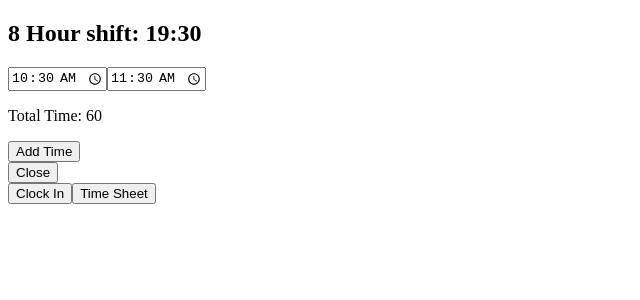
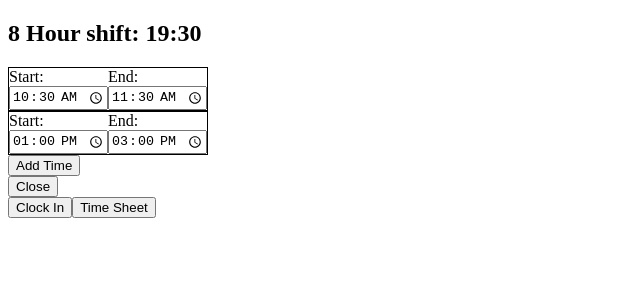
Before and after one commit to clockwerkz/clockTracker, a React (Create React App) app in the folder client/: page / in a window 1280 px wide. Both pictures are taken after a click on the button "Edit Times". Shown: the top 300 px of the page, without its empty margins (0-640 px from the left). Built offline with nearby package versions, Linux system fonts and the light colour scheme.

Commit message:
blocked-in time sheet/time entry styles

```diff
--- a/client/src/App.js
+++ b/client/src/App.js
@@ -5,7 +5,7 @@ import { calculateClockOutTime } from './utility/timeFunctions';
 
 function App() {
   const [clockedIn, setClockedIn] = useState(false);
-  const [ timeBank, setTimeBank ] = useState([{start: "10:30", end: "11:30"}]);
+  const [ timeBank, setTimeBank ] = useState([{start: "10:30", end: "11:30"}, {start: "13:00", end:"15:00"}]);
   const [ totalMinutes, setTotalMinutes ] = useState(480);
 
   const [inEditMode, setInEditMode ] = useState(false);
@@ -22,7 +22,7 @@ function App() {
     <div className="App">
       <h2>8 Hour shift: {calculateClockOutTime(timeBank[0].end, totalMinutes)}</h2>
       {inEditMode ?
-        (<TimeSheet timeBank={timeBank} editTime={editTimeBlock} />)
+        (<TimeSheet timeBank={timeBank} editTimeBlock={editTimeBlock} />)
           :
         ("")
       }
--- a/client/src/components/TimeEntry.js
+++ b/client/src/components/TimeEntry.js
@@ -1,27 +1,34 @@
 import React, { useState } from 'react';
 import { calculateTimeBlock } from '../utility/timeFunctions';
+import '../css/timeEntry.css';
 
-const TimeBank = ({ start, end, idx, editTime }) => {
+const TimeBank = ({ start, end, idx, editTimeBlock  }) => {
     const [ startTime, setStartTime ] = useState(start);
     const [ endTime, setEndTime ] = useState(end);
 
-    const updateStart = (e) => {
+    const updateStartTime = (e) => {
         if (!e.target.value) return;
         setStartTime(e.target.value);
-        editTime(startTime, endTime, idx);
+        editTimeBlock(startTime, endTime, idx);
     }
 
-    const updateEnd = (e) => {
+    const updateEndTime = (e) => {
         if (!e.target.value) return;
         setEndTime(e.target.value);
-        editTime(startTime, endTime, idx);
+        editTimeBlock(startTime, endTime, idx);
     }
 
     return (
-        <div>
-            <input type="time" value={startTime} onChange={updateStart} />
-            <input type="time" value={endTime} onChange={updateEnd}/>
-            <p>Total Time: {calculateTimeBlock(startTime, endTime)}</p>
+        <div className="time-entry">
+            <div className="time-entry__row">
+                <label for="time-entry__start">Start:</label>
+                <input type="time" className="time-entry__start" value={startTime} onChange={updateStartTime} />
+            </div>
+            <div className="time-entry__row">
+                <label for="time-entry__end">End:</label>
+                <input type="time" className="time-entry__end" value={endTime} onChange={updateEndTime}/>
+            </div>
+            <button className="btn btn--add-entry" onClick={()=>{}}>-</button>
         </div>
     )
 }
--- a/client/src/components/TimeSheet.js
+++ b/client/src/components/TimeSheet.js
@@ -1,4 +1,7 @@
 import React, { useState } from 'react';
+
+import { validateTimeSheet } from '../utility/timeFunctions';
+import "../css/timeSheet.css";
 
 import InputTime from './InputTime';
 import TimeEntry from './TimeEntry';
@@ -6,10 +9,11 @@ import TimeEntry from './TimeEntry';
 const TimeSheet = ({ timeBank, editTimeBlock }) => {
     const [addingTimeBlock, setAddingTimeBlock ] = useState(false);
     const [addingTime, setAddingTime ] = useState(false);
+    const [ newTimeBank, setNewTimeBank ] = useState(timeBank);
     return (
-    <div>
-        {timeBank.length > 0 ? (timeBank.map((entry, index)=><div key={index}>
-            <TimeEntry {...entry} idx={index} editTimeBlock={editTimeBlock}/>
+    <div className="time-sheet">
+        {newTimeBank.length > 0 ? (timeBank.map((entry, index)=><div key={index}>
+            <TimeEntry {...entry} idx={index} editTimeBlock={editTimeBlock} />
             </div>))
             :
             ("")
--- /dev/null
+++ b/client/src/css/timeEntry.css
@@ -0,0 +1,24 @@
+.time-entry {
+    position: relative;
+    display: flex;
+    border: 1px solid black;
+}
+
+.time-entry:hover .btn--add-entry {
+    display: block;
+}
+
+.btn--add-entry {
+    position: abolute;
+    right: 0px;
+    top: 0px;
+    display: none;
+    background-color: salmon;
+    cursor: pointer;
+}
+
+
+.time-entry__row {
+    display: flex;
+    flex-direction: column;
+}
--- /dev/null
+++ b/client/src/css/timeSheet.css
@@ -0,0 +1,5 @@
+.time-sheet {
+    display: flex;
+    flex-direction: column;
+    align-items: flex-start;
+}
--- a/client/src/utility/timeFunctions.js
+++ b/client/src/utility/timeFunctions.js
@@ -40,11 +40,13 @@ export function calculateClockOutTime(startTime, minutesUntil) {
 }
 
 //data: [{start: "10:30", end: "11:30"}]
-export function validatedTimeSheet(timeBank) {
-  if (!timeBank) return true; //empty timesheet is valid?
+export function validateTimeSheet(timeBank) {
+  if (timeBank.length === 0) return true; //empty timesheet is valid?
   for (let i=0; i < timeBank.length - 1; i++) {
     const { start, end } = timeBank[i];
     if (!start || !end) return false;
   }
+  const lastEntry = timeBank[timeBank.length - 1];
+  if (!lastEntry.start && lastEntry.end) return false;
   return true;
 }
```
Also changed, not shown: 1 other file (tests, documents, lock files or other folders).
